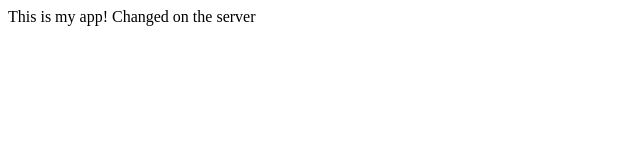
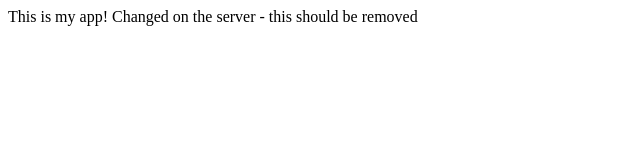
Before and after one commit to olu2017/myappssample, a plain HTML site: page index.html in a window 1280 px wide. Shown: the whole page, without its empty margins (0-640 px from the left). Drawn offline with Linux system fonts and the light colour scheme.

Commit message:
modified index.html

```diff
--- a/index.html
+++ b/index.html
@@ -4,7 +4,7 @@
 </head>
 <body>
   This is my app!
-  Changed on the server
+  Changed on the server - this should be removed
 </body>
 
 </html>
```
